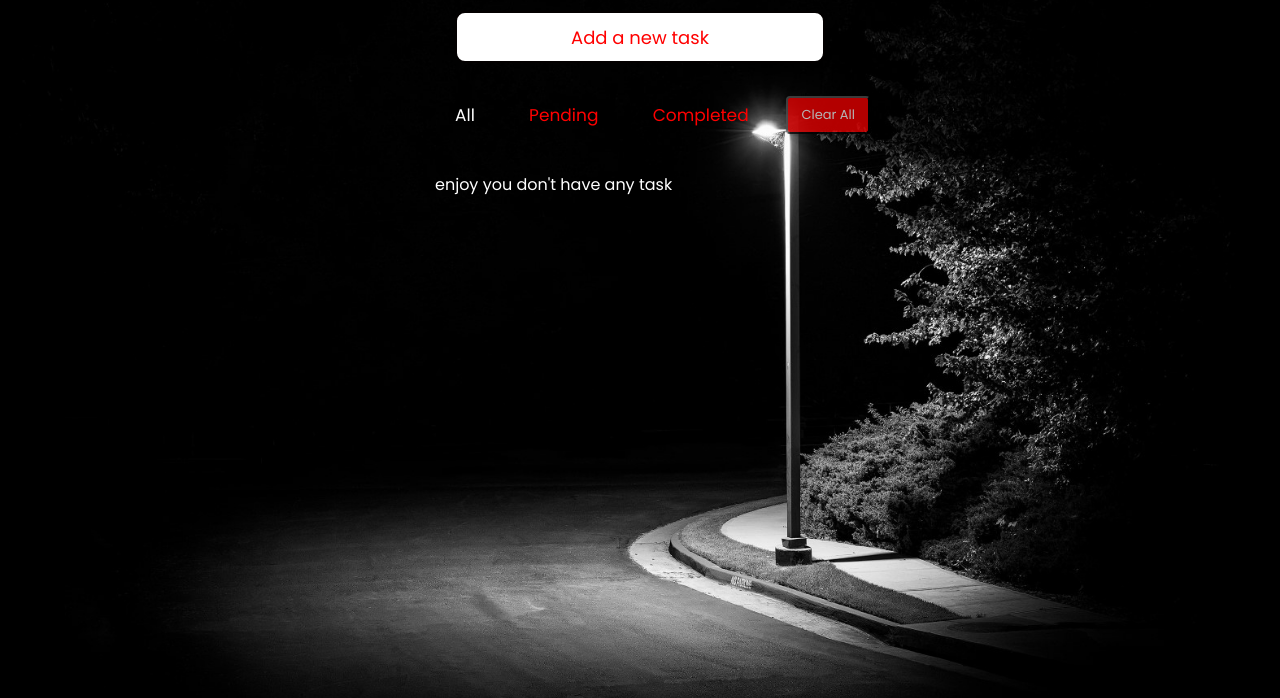
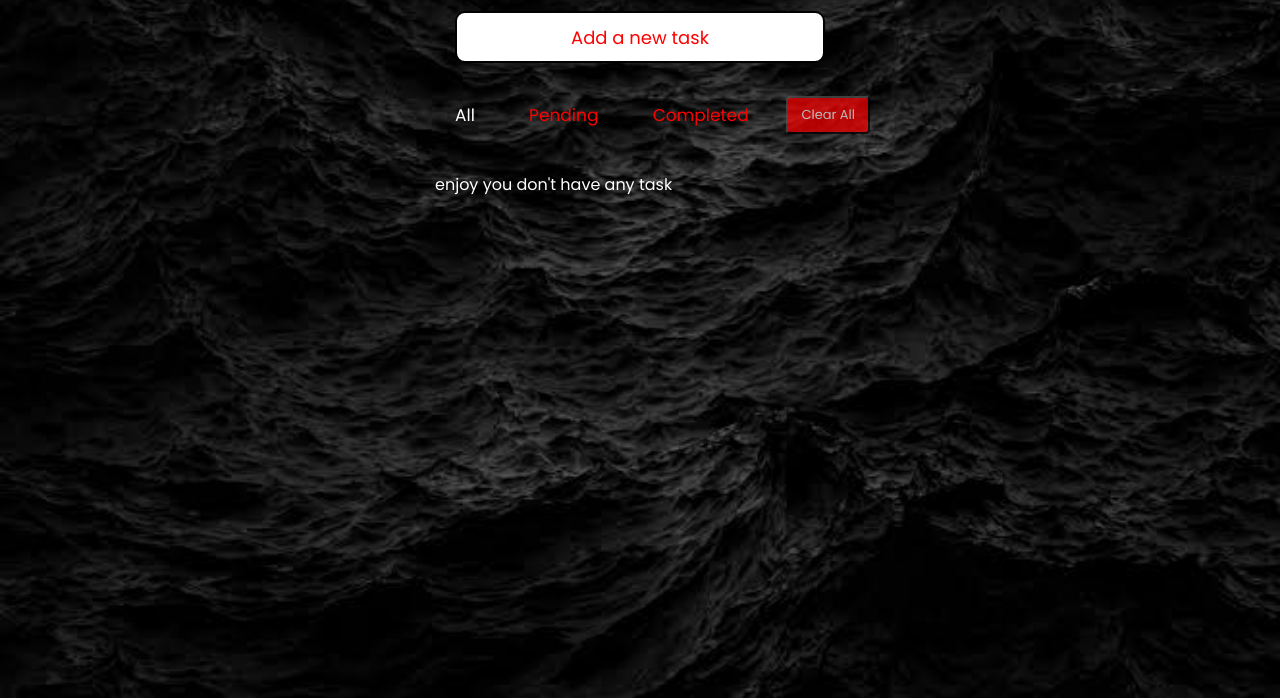
Before and after one commit to Madhanrajramesh/Todolist.github.io, a plain HTML site: page index.html in a window 1280 px wide. Shown: the part 102-800 px from the top of the page. Drawn offline with nearby package versions, Linux system fonts and the light colour scheme.

Commit message:
Update style.css

```diff
--- a/style.css
+++ b/style.css
@@ -10,7 +10,7 @@ body{
   width: 100%;
   height: 100vh;
   overflow: hidden;
-  background-image: url(one.jpg);
+  background-image: url(one1.jpeg);
   background-size: cover;
   background-repeat: no-repeat;
 }
```
